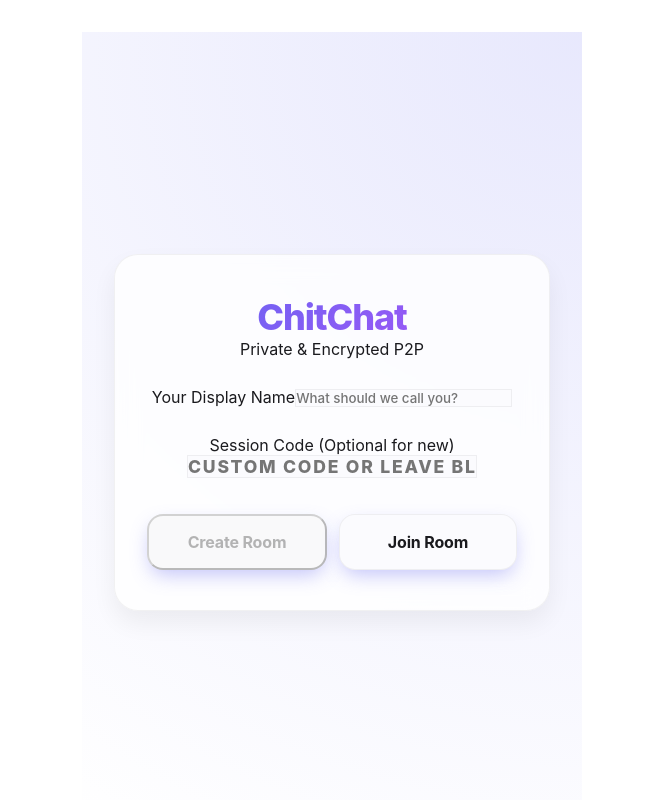
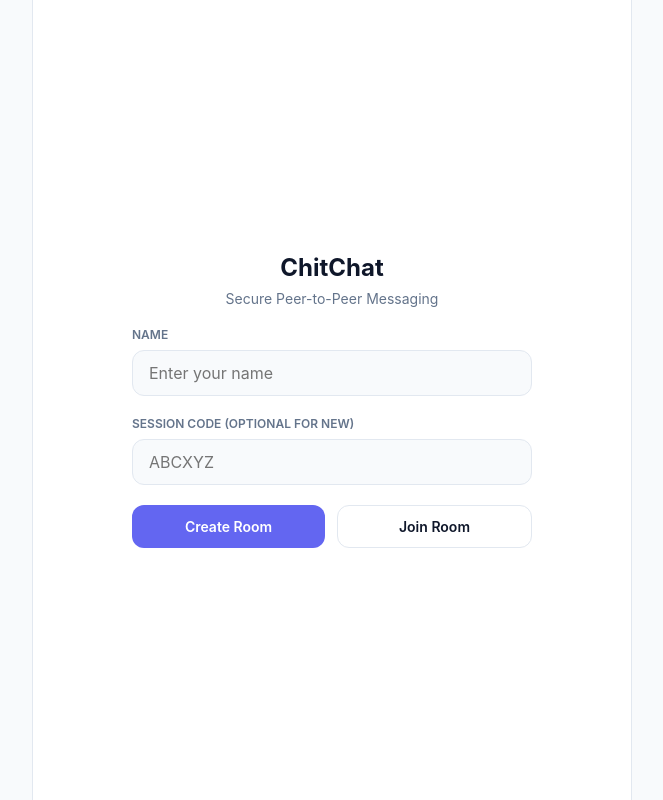
Before and after one commit to psraghothamrao8/chitchattalks, a React (Vite) app: page / in a window 1280 px wide. Shown: the whole page, without its empty margins (308-971 px from the left). Built offline with nearby package versions, Linux system fonts and the light colour scheme.

Commit message:
style: clean minimalistic professional UI

```diff
--- a/src/App.tsx
+++ b/src/App.tsx
@@ -1,10 +1,10 @@
 import { useState, useEffect, useRef } from 'react';
 import Peer from 'peerjs';
 import type { DataConnection } from 'peerjs';
-import { Send, Paperclip, File as FileIcon, MessageCircle, ChevronLeft } from 'lucide-react';
+import { Send, Paperclip, File as FileIcon, ChevronLeft, Copy } from 'lucide-react';
 import type { ChatMessage, MessageType } from './lib/types';
 import { saveMessage, getMessages } from './lib/storage';
-import './App.css'; // Just clean up the default
+import './index.css';
 
 const generateId = () => Math.random().toString(36).substring(2, 8).toUpperCase();
 
@@ -28,16 +28,14 @@ function App() {
 
   const handleCreateSession = () => {
     if (!userName.trim()) {
-      setError('Please enter your name');
+      setError('Enter your name');
       return;
     }
     setIsConnecting(true);
     setError('');
 
-    // Use custom code if provided, otherwise generate one
     const codeToUse = sessionCode.trim() || generateId();
     const peerId = `chitchat-${codeToUse}`;
-
     const newPeer = new Peer(peerId);
 
     newPeer.on('open', () => {
@@ -54,9 +52,9 @@ function App() {
 
     newPeer.on('error', (err) => {
       if (err.type === 'unavailable-id') {
-        setError('Session code already in use. Try another.');
+        setError('Code in use');
       } else {
-        setError('Failed to create: ' + err.message);
+        setError('Error: ' + err.message);
       }
       setIsConnecting(false);
     });
@@ -64,14 +62,13 @@ function App() {
 
   const handleJoinSession = () => {
     if (!userName.trim() || !sessionCode.trim()) {
-      setError('Enter name and session code');
+      setError('Enter name and code');
       return;
     }
     setIsConnecting(true);
     setError('');
 
     const newPeer = new Peer();
-
     newPeer.on('open', () => {
       setPeer(newPeer);
       const conn = newPeer.connect(`chitchat-${sessionCode.toUpperCase()}`);
@@ -84,7 +81,7 @@ function App() {
       });
 
       conn.on('error', (err) => {
-        setError('Connection failed: ' + err.message);
+        setError('Fail: ' + err.message);
         setIsConnecting(false);
       });
     });
@@ -100,18 +97,13 @@ function App() {
     setMessages(history);
 
     conn.on('data', async (data: any) => {
-      if (data && data.type && data.content) {
-        const message: ChatMessage = {
-          ...data,
-          timestamp: data.timestamp || Date.now()
-        };
-        setMessages((prev) => [...prev, message]);
-        await saveMessage(currentSession, message);
+      if (data && data.type) {
+        setMessages((prev) => [...prev, data]);
+        await saveMessage(currentSession, data);
       }
     });
 
     conn.on('close', () => {
-      setError('Peer disconnected');
       setConnection(null);
     });
   };
@@ -132,11 +124,8 @@ function App() {
 
     connection.send(message);
     setMessages((prev) => [...prev, message]);
-    await saveMessage(sessionCode.toUpperCase() || 'default', message);
-
-    if (type === 'text') {
-      setInputValue('');
-    }
+    await saveMessage(sessionCode.toUpperCase(), message);
+    if (type === 'text') setInputValue('');
   };
 
   const handleFileUpload = (e: React.ChangeEvent<HTMLInputElement>) => {
@@ -144,107 +133,67 @@ function App() {
     if (!file) return;
 
     const reader = new FileReader();
-    reader.onload = async (event) => {
+    reader.onload = (event) => {
       const buffer = event.target?.result as ArrayBuffer;
       let type: MessageType = 'file';
       if (file.type.startsWith('image/')) type = 'image';
       else if (file.type.startsWith('video/')) type = 'video';
-
-      await sendMessage(type, buffer, file.name, file.type);
+      sendMessage(type, buffer, file.name, file.type);
     };
     reader.readAsArrayBuffer(file);
-
-    if (fileInputRef.current) fileInputRef.current.value = '';
   };
 
-  const leaveSession = () => {
-    if (connection) connection.close();
-    if (peer) peer.destroy();
-    setConnection(null);
-    setPeer(null);
-    setMessages([]);
-    setSessionCode('');
-    setView('home');
-  };
+  const renderContent = (msg: ChatMessage) => {
+    if (msg.type === 'text') return msg.content as string;
 
-  const renderMessageContent = (msg: ChatMessage) => {
-    if (msg.type === 'text') {
-      return <span>{msg.content as string}</span>;
-    }
-
-    if (typeof msg.content !== 'string') {
     const blob = new Blob([msg.content], { type: msg.fileType });
     const url = URL.createObjectURL(blob);
 
-       if (msg.type === 'image') {
-         return <img src={url} alt={msg.fileName} className="message-media" />;
-       }
-       if (msg.type === 'video') {
-         return <video src={url} controls className="message-media" />;
-       }
+    if (msg.type === 'image') return <img src={url} className="media-img" alt="" />;
     return (
-         <a href={url} download={msg.fileName} className="message-file">
-           <FileIcon size={18} />
-           <span>{msg.fileName}</span>
+      <a href={url} download={msg.fileName} className="file-link">
+        <FileIcon size={16} /> {msg.fileName}
       </a>
     );
-    }
-
-    return <span>Unsupported format</span>;
   };
 
   return (
     <div className="app-container">
       {view === 'home' ? (
         <div className="home-container">
-          <div className="home-card glass">
+          <div className="home-card">
             <div className="home-header">
               <h1>ChitChat</h1>
-              <p>Private & Encrypted P2P</p>
+              <p>Secure Peer-to-Peer Messaging</p>
             </div>
 
-            {error && <div style={{ color: '#ef4444', fontSize: '0.85rem', textAlign: 'center', backgroundColor: 'var(--primary-glow)', padding: '0.75rem', borderRadius: '12px', fontWeight: '600' }}>{error}</div>}
+            {error && <div style={{ color: 'red', fontSize: '13px', textAlign: 'center' }}>{error}</div>}
 
             <div className="input-group">
-              <label>Your Display Name</label>
+              <label>NAME</label>
               <input
-                type="text"
                 className="input-field"
-                placeholder="What should we call you?"
+                placeholder="Enter your name"
                 value={userName}
                 onChange={(e) => setUserName(e.target.value)}
               />
             </div>
 
             <div className="input-group">
-              <label>Session Code (Optional for new)</label>
+              <label>SESSION CODE (OPTIONAL FOR NEW)</label>
               <input
-                type="text"
                 className="input-field"
-                placeholder="Custom code or leave blank"
+                placeholder="ABCXYZ"
                 value={sessionCode}
                 onChange={(e) => setSessionCode(e.target.value.toUpperCase())}
-                style={{ textTransform: 'uppercase', textAlign: 'center', fontSize: '1.1rem', letterSpacing: '0.1em', fontWeight: '800' }}
-                maxLength={10}
               />
             </div>
 
-            <div style={{ display: 'flex', gap: '0.75rem', marginTop: '0.5rem' }}>
-              <button
-                className="btn-primary"
-                onClick={handleCreateSession}
-                disabled={isConnecting || !userName.trim()}
-                style={{ flex: 1 }}
-              >
-                {isConnecting ? 'Starting...' : 'Create Room'}
+            <div className="button-row">
+              <button className="btn btn-primary" onClick={handleCreateSession} disabled={isConnecting}>
+                {isConnecting ? '...' : 'Create Room'}
               </button>
-
-              <button
-                className="btn-primary"
-                onClick={handleJoinSession}
-                disabled={isConnecting || !userName.trim() || !sessionCode.trim()}
-                style={{ flex: 1, background: 'var(--bg-secondary)', color: 'var(--text-main)', border: '1px solid var(--border)' }}
-              >
+              <button className="btn btn-secondary" onClick={handleJoinSession} disabled={isConnecting}>
                 Join Room
               </button>
             </div>
@@ -252,91 +201,49 @@ function App() {
         </div>
       ) : (
         <div className="chat-container">
-          <div className="chat-header glass">
-            <div className="chat-header-info">
-              <button className="back-btn" onClick={leaveSession} style={{ background: 'transparent' }}>
-                <ChevronLeft size={28} />
-              </button>
-              <div className="header-text">
-                <div className="header-title" style={{ fontSize: '1.1rem', letterSpacing: '-0.02em' }}>
-                  {connection ? 'Room Active' : 'Waiting...'}
-                </div>
-                <div
-                  className="session-badge"
-                  onClick={() => navigator.clipboard.writeText(sessionCode)}
-                  style={{ opacity: 0.8 }}
-                >
-                  Code: <span style={{ fontWeight: '800', color: 'var(--primary)' }}>{sessionCode}</span>
+          <div className="chat-header">
+            <div className="header-left">
+              <button className="icon-btn" onClick={() => setView('home')}><ChevronLeft size={20} /></button>
+              <div className="session-info">
+                <span>{connection ? 'Connected' : 'Waiting...'}</span>
+                <div className="session-code-badge" onClick={() => navigator.clipboard.writeText(sessionCode)}>
+                  CODE: {sessionCode} <Copy size={10} />
                 </div>
               </div>
-            </div>
-            <div className="status-indicator">
-               <div className={`status-dot ${!connection ? 'disconnected' : ''}`}></div>
-               {connection ? 'P2P Secure' : 'Offline'}
             </div>
           </div>
 
           <div className="chat-messages">
-            {messages.length === 0 && (
-              <div style={{ textAlign: 'center', margin: 'auto', opacity: 0.4 }}>
-                <MessageCircle size={64} style={{ marginBottom: '1rem' }} />
-                <p style={{ fontWeight: '600' }}>Encryption keys generated.</p>
-                <p style={{ fontSize: '0.8rem' }}>Share code to start chatting.</p>
-              </div>
+            {messages.map((msg, i) => {
+              const isMe = msg.senderId === peer?.id;
+              return (
+                <div key={msg.id} className={`message-wrap ${isMe ? 'me' : 'other'}`}>
+                  {!isMe && (i === 0 || messages[i-1].senderId !== msg.senderId) && (
+                    <div className="sender-name">{msg.senderName}</div>
                   )}
-            {messages.map((msg, idx) => {
-              const isMe = msg.senderId === peer?.id;
-              const showSender = !isMe && (idx === 0 || messages[idx - 1].senderId !== msg.senderId);
-
-              return (
-                <div key={msg.id} className={`message-wrapper ${isMe ? 'me' : 'other'}`}>
-                  {showSender && <div className="message-sender">{msg.senderName}</div>}
-                  <div className="message-bubble">
-                    {renderMessageContent(msg)}
-                  </div>
-                  <div className="message-time">
-                    {new Date(msg.timestamp).toLocaleTimeString([], { hour: '2-digit', minute: '2-digit' })}
-                  </div>
+                  <div className="bubble">{renderContent(msg)}</div>
+                  <div className="time">{new Date(msg.timestamp).toLocaleTimeString([], { hour: '2-digit', minute: '2-digit' })}</div>
                 </div>
               );
             })}
             <div ref={messagesEndRef} />
           </div>
 
-          <div className="chat-input-area glass" style={{ borderTop: '1px solid var(--border)', borderBottom: 'none' }}>
-            <input
-              type="file"
-              className="hidden-file-input"
-              ref={fileInputRef}
-              onChange={handleFileUpload}
-            />
-
-            <div className="input-container" style={{ borderRadius: '20px' }}>
-              <button
-                className="attach-btn"
-                onClick={() => fileInputRef.current?.click()}
-                disabled={!connection}
-              >
-                <Paperclip size={22} />
+          <div className="chat-input-area">
+            <input type="file" style={{ display: 'none' }} ref={fileInputRef} onChange={handleFileUpload} />
+            <button className="icon-btn" onClick={() => fileInputRef.current?.click()}>
+              <Paperclip size={20} />
             </button>
             <input
-                type="text"
-                className="chat-input"
-                placeholder="Secure message..."
+              className="input-box"
+              placeholder="Message..."
               value={inputValue}
               onChange={(e) => setInputValue(e.target.value)}
               onKeyDown={(e) => e.key === 'Enter' && sendMessage('text', inputValue)}
               disabled={!connection}
-                autoComplete="off"
             />
-            </div>
-
-            <button
-              className="send-btn"
-              onClick={() => sendMessage('text', inputValue)}
-              disabled={!connection || !inputValue.trim()}
-            >
-              <Send size={20} color="white" />
+            <button className="icon-btn" style={{ color: 'var(--primary)' }} onClick={() => sendMessage('text', inputValue)} disabled={!connection}>
+              <Send size={20} />
             </button>
           </div>
         </div>
--- a/src/index.css
+++ b/src/index.css
@@ -1,31 +1,24 @@
 :root {
   --primary: #6366f1;
-  --primary-glow: rgba(99, 102, 241, 0.15);
-  --bg-color: #ffffff;
-  --bg-secondary: #fbfbfe;
-  --text-main: #1a1a1e;
-  --text-muted: #6b7280;
-  --bubble-me: #6366f1;
-  --bubble-other: #f3f4f6;
-  --surface: rgba(255, 255, 255, 0.8);
-  --border: rgba(0, 0, 0, 0.05);
-  --radius-lg: 24px;
-  --radius-md: 16px;
-  --shadow-sm: 0 2px 8px rgba(0, 0, 0, 0.04);
-  --shadow-md: 0 12px 24px rgba(0, 0, 0, 0.06);
+  --primary-hover: #4f46e5;
+  --bg: #f8fafc;
+  --surface: #ffffff;
+  --text: #0f172a;
+  --text-muted: #64748b;
+  --border: #e2e8f0;
+  --radius: 12px;
+  --me-bg: #6366f1;
+  --other-bg: #f1f5f9;
 }
 
 @media (prefers-color-scheme: dark) {
   :root {
-    --bg-color: #000000;
-    --bg-secondary: #0a0a0c;
-    --text-main: #f9fafb;
-    --text-muted: #9ca3af;
-    --bubble-me: #6366f1;
-    --bubble-other: #1c1c1e;
-    --surface: rgba(28, 28, 30, 0.7);
-    --border: rgba(255, 255, 255, 0.08);
-    --shadow-md: 0 12px 32px rgba(0, 0, 0, 0.4);
+    --bg: #0f172a;
+    --surface: #1e293b;
+    --text: #f8fafc;
+    --text-muted: #94a3b8;
+    --border: #334155;
+    --other-bg: #334155;
   }
 }
 
@@ -33,15 +26,14 @@
   box-sizing: border-box;
   margin: 0;
   padding: 0;
-  font-family: 'Inter', -apple-system, system-ui, sans-serif;
-  -webkit-font-smoothing: antialiased;
+  font-family: -apple-system, BlinkMacSystemFont, "Segoe UI", Roboto, Helvetica, Arial, sans-serif;
 }
 
 body, html {
-  background-color: var(--bg-color);
-  color: var(--text-main);
   height: 100%;
   width: 100%;
+  background-color: var(--bg);
+  color: var(--text);
   overflow: hidden;
 }
 
@@ -50,155 +42,241 @@ body, html {
   flex-direction: column;
   height: 100dvh;
   width: 100%;
-  max-width: 500px; /* Mobile width focus */
+  max-width: 600px;
   margin: 0 auto;
-  background: var(--bg-color);
+  background: var(--surface);
   position: relative;
+  border-left: 1px solid var(--border);
+  border-right: 1px solid var(--border);
 }
 
-/* Glassmorphism Effect */
-.glass {
-  background: var(--surface);
-  backdrop-filter: blur(12px);
-  -webkit-backdrop-filter: blur(12px);
-  border: 1px solid var(--border);
-}
-
-/* Home Screen Refinement */
+/* Home Screen */
 .home-container {
   display: flex;
   flex-direction: column;
   align-items: center;
   justify-content: center;
   height: 100%;
-  padding: 2rem;
-  background: radial-gradient(circle at top right, var(--primary-glow), transparent);
+  padding: 20px;
 }
 
 .home-card {
   width: 100%;
-  padding: 2.5rem 2rem;
-  border-radius: var(--radius-lg);
+  max-width: 400px;
   display: flex;
   flex-direction: column;
-  gap: 1.75rem;
-  box-shadow: var(--shadow-md);
+  gap: 20px;
 }
 
 .home-header h1 {
-  font-size: 2.25rem;
-  font-weight: 800;
-  letter-spacing: -0.03em;
-  background: linear-gradient(135deg, var(--primary), #a855f7);
-  -webkit-background-clip: text;
-  -webkit-text-fill-color: transparent;
+  font-size: 24px;
+  margin-bottom: 8px;
+  text-align: center;
+}
+
+.home-header p {
+  font-size: 14px;
+  color: var(--text-muted);
+  text-align: center;
+}
+
+.input-group {
+  display: flex;
+  flex-direction: column;
+  gap: 8px;
+}
+
+.input-group label {
+  font-size: 12px;
+  font-weight: 600;
+  color: var(--text-muted);
 }
 
 .input-field {
-  background: var(--bg-secondary);
+  padding: 12px 16px;
+  border-radius: var(--radius);
   border: 1px solid var(--border);
-  font-weight: 500;
-  transition: all 0.3s cubic-bezier(0.4, 0, 0.2, 1);
+  background: var(--bg);
+  color: var(--text);
+  font-size: 16px;
+  outline: none;
 }
 
 .input-field:focus {
-  background: var(--bg-color);
   border-color: var(--primary);
-  box-shadow: 0 0 0 4px var(--primary-glow);
+}
+
+.button-row {
+  display: flex;
+  gap: 12px;
+}
+
+.btn {
+  flex: 1;
+  padding: 12px;
+  border-radius: var(--radius);
+  font-size: 14px;
+  font-weight: 600;
+  cursor: pointer;
+  display: flex;
+  align-items: center;
+  justify-content: center;
+  gap: 8px;
+  transition: opacity 0.2s;
+}
+
+.btn:disabled {
+  opacity: 0.5;
+  cursor: not-allowed;
 }
 
 .btn-primary {
-  height: 3.5rem;
-  border-radius: var(--radius-md);
-  font-size: 1rem;
-  font-weight: 700;
-  letter-spacing: -0.01em;
-  box-shadow: 0 8px 20px -4px rgba(99, 102, 241, 0.4);
+  background: var(--primary);
+  color: white;
+  border: none;
 }
 
-/* Chat View Refinement */
+.btn-secondary {
+  background: transparent;
+  color: var(--text);
+  border: 1px solid var(--border);
+}
+
+/* Chat Screen */
+.chat-container {
+  display: flex;
+  flex-direction: column;
+  height: 100%;
+}
+
 .chat-header {
-  height: 72px;
-  padding: 0 1.25rem;
+  padding: 12px 16px;
+  border-bottom: 1px solid var(--border);
   display: flex;
   align-items: center;
   justify-content: space-between;
-  border-bottom: 1px solid var(--border);
-  position: sticky;
-  top: 0;
-  z-index: 100;
 }
 
-.status-indicator {
-  padding: 4px 10px;
-  border-radius: 20px;
-  background: var(--bg-secondary);
-  font-size: 0.7rem;
-  font-weight: 700;
-  text-transform: uppercase;
-  letter-spacing: 0.05em;
+.header-left {
   display: flex;
   align-items: center;
-  gap: 6px;
-  border: 1px solid var(--border);
+  gap: 12px;
+}
+
+.session-info {
+  display: flex;
+  flex-direction: column;
+}
+
+.session-info span {
+  font-size: 14px;
+  font-weight: 600;
+}
+
+.session-code-badge {
+  font-size: 11px;
+  color: var(--text-muted);
+  cursor: pointer;
 }
 
 .chat-messages {
-  padding: 1.5rem 1rem;
-  gap: 0.75rem; /* Tighter for mobile */
+  flex: 1;
+  overflow-y: auto;
+  padding: 16px;
+  display: flex;
+  flex-direction: column;
+  gap: 12px;
 }
 
-.message-bubble {
-  padding: 10px 16px;
-  font-weight: 500;
-  font-size: 0.92rem;
-  box-shadow: var(--shadow-sm);
+.message-wrap {
+  display: flex;
+  flex-direction: column;
+  max-width: 80%;
 }
 
-.message-wrapper.me .message-bubble {
-  background: linear-gradient(135deg, var(--primary), #7c3aed);
-  color: white;
-  border-bottom-right-radius: 6px;
+.message-wrap.me { align-self: flex-end; }
+.message-wrap.other { align-self: flex-start; }
+
+.sender-name {
+  font-size: 11px;
+  color: var(--text-muted);
+  margin-bottom: 2px;
+  margin-left: 4px;
 }
 
-.message-wrapper.other .message-bubble {
-  background: var(--bubble-other);
-  border-bottom-left-radius: 6px;
-  border: none;
+.bubble {
+  padding: 8px 12px;
+  border-radius: 16px;
+  font-size: 14px;
+  line-height: 1.4;
+  word-wrap: break-word;
 }
 
-.message-time {
-  opacity: 0.5;
-  font-weight: 600;
+.me .bubble {
+  background: var(--me-bg);
+  color: white;
+  border-bottom-right-radius: 4px;
 }
 
-/* Input Area Refinement */
-.chat-input-area {
-  padding: 1rem;
-  gap: 0.75rem;
+.other .bubble {
+  background: var(--other-bg);
+  color: var(--text);
+  border-bottom-left-radius: 4px;
 }
 
-.input-container {
-  background: var(--bg-secondary);
-  border-radius: 28px;
-  border: 1px solid var(--border);
-  padding: 0 8px;
-  min-height: 52px;
+.time {
+  font-size: 10px;
+  color: var(--text-muted);
+  margin-top: 2px;
+  align-self: flex-end;
 }
 
-.send-btn {
-  width: 48px;
-  height: 48px;
-  background: var(--primary);
-  box-shadow: 0 4px 12px var(--primary-glow);
+.chat-input-area {
+  padding: 12px;
+  border-top: 1px solid var(--border);
+  display: flex;
+  gap: 8px;
+  align-items: center;
 }
 
-/* Stunning Smoothness */
-.message-wrapper {
-  animation: messageSlide 0.3s cubic-bezier(0.16, 1, 0.3, 1);
+.input-box {
+  flex: 1;
+  padding: 10px 16px;
+  border-radius: 20px;
+  border: 1px solid var(--border);
+  background: var(--bg);
+  color: var(--text);
+  font-size: 14px;
+  outline: none;
 }
 
-@keyframes messageSlide {
-  from { opacity: 0; transform: translateY(10px); }
-  to { opacity: 1; transform: translateY(0); }
+.icon-btn {
+  color: var(--text-muted);
+  background: none;
+  border: none;
+  cursor: pointer;
+  padding: 4px;
+  display: flex;
+  align-items: center;
 }
+
+.media-img {
+  max-width: 100%;
+  border-radius: 8px;
+  display: block;
+}
+
+.file-link {
+  display: flex;
+  align-items: center;
+  gap: 8px;
+  color: inherit;
+  text-decoration: none;
+  font-size: 13px;
+}
+
+@media (max-width: 600px) {
+  .app-container {
+    border: none;
+  }
+}
```
Lines whose indentation alone changed are shown as unchanged.
